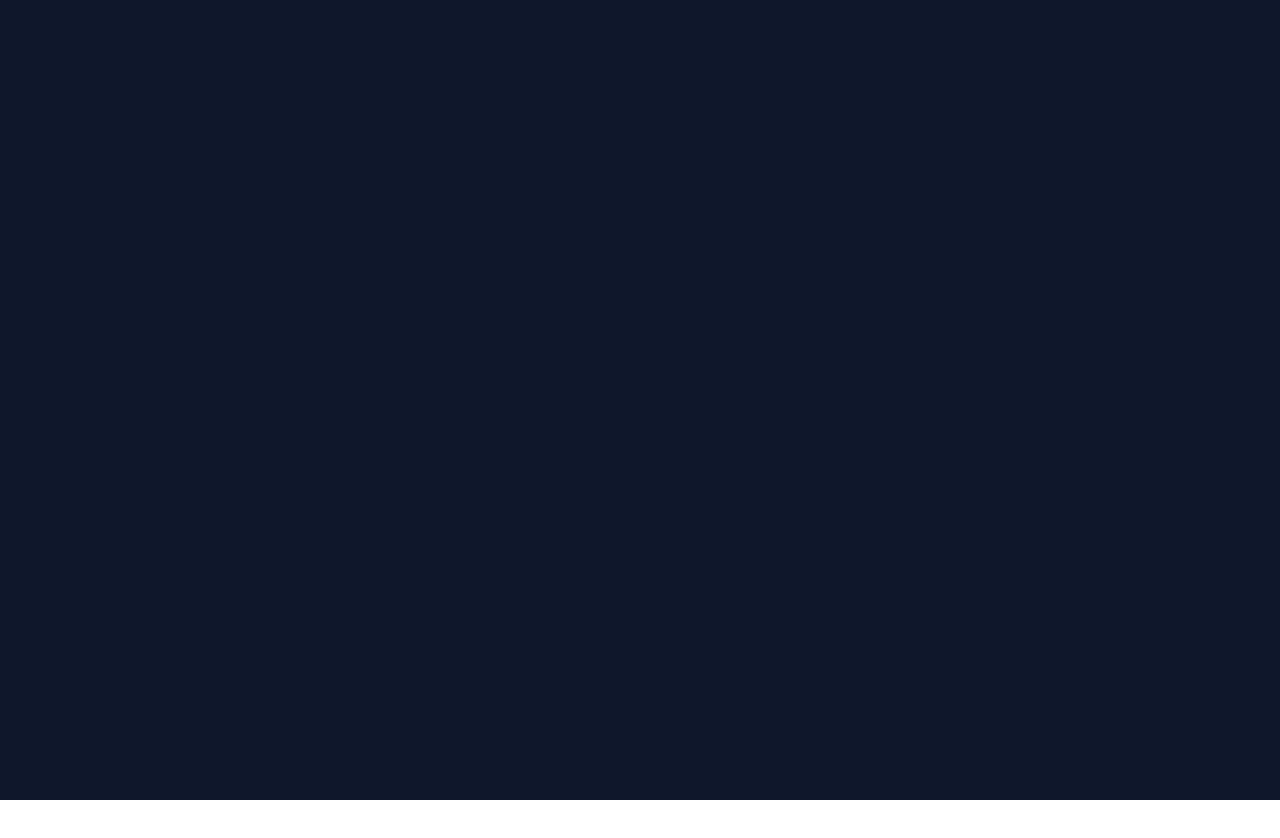
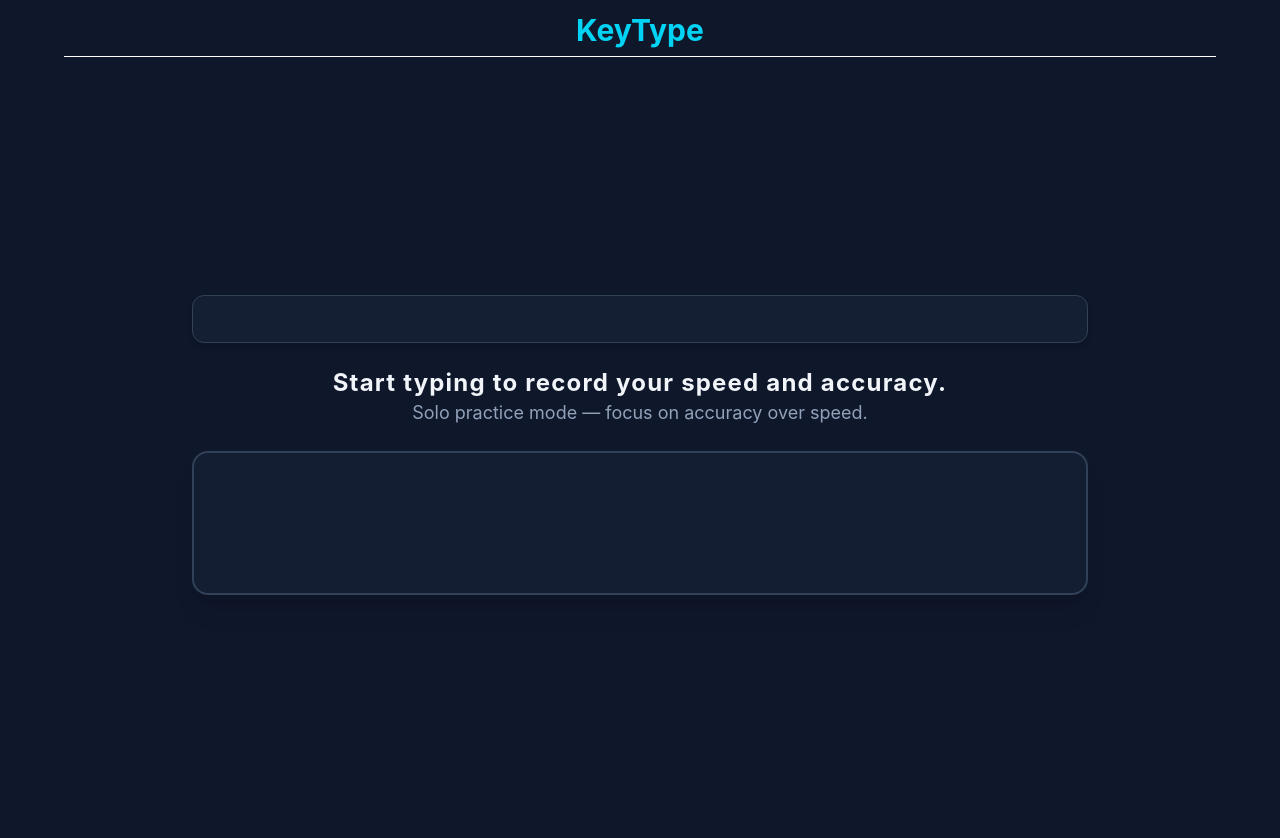
Before and after one commit to nirajv2006/KeyType, a React (Vite) app: page /STT in a window 1280 px wide. Shown: the top 838 px of the page. Before the commit the page ends 800 px from the top, so only its background shows below. Built offline with nearby package versions, Linux system fonts and the light colour scheme.

Commit message:
Worked on STT

```diff
--- a/src/pages/STT.jsx
+++ b/src/pages/STT.jsx
@@ -8,4 +8,35 @@ export default function STT(){
     const handleGoBack = () => {
         navigate('/');
     }
+
+    return (
+        <Transition>
+            <Header />
+            <div className="flex flex-col items-center min-h-screen bg-slate-900 px-4 pb-8">
+
+                {/* Main Content Area - Single Container with tight gaps */}
+                <main className="flex flex-col items-center justify-center gap-4 w-full max-w-4xl my-auto">
+
+                    <div className="w-full h-12 flex items-center justify-between border-slate-700 border rounded-xl px-6 bg-slate-800/50 shadow-md">
+
+                    </div>
+
+                    {/* Subtitle Instructions */}
+                    <div className="text-center my-2">
+                        <h1 className="font-bold text-slate-100 tracking-wider text-lg sm:text-xl md:text-2xl">
+                            Start typing to record your speed and accuracy.
+                        </h1>
+                        <p className="text-slate-400 text-sm sm:text-lg md:text-xlmt-1">
+                            Solo practice mode — focus on accuracy over speed.
+                        </p>
+                    </div>
+
+                    <div className="w-full h-36 flex items-center justify-center border-2 border-slate-700 bg-slate-800/40 rounded-2xl p-6 shadow-xl">
+                        {/* Typing words will be rendered here dynamically */}
+                    </div>
+
+                </main>
+            </div>
+        </Transition>
+    );
 }
```
